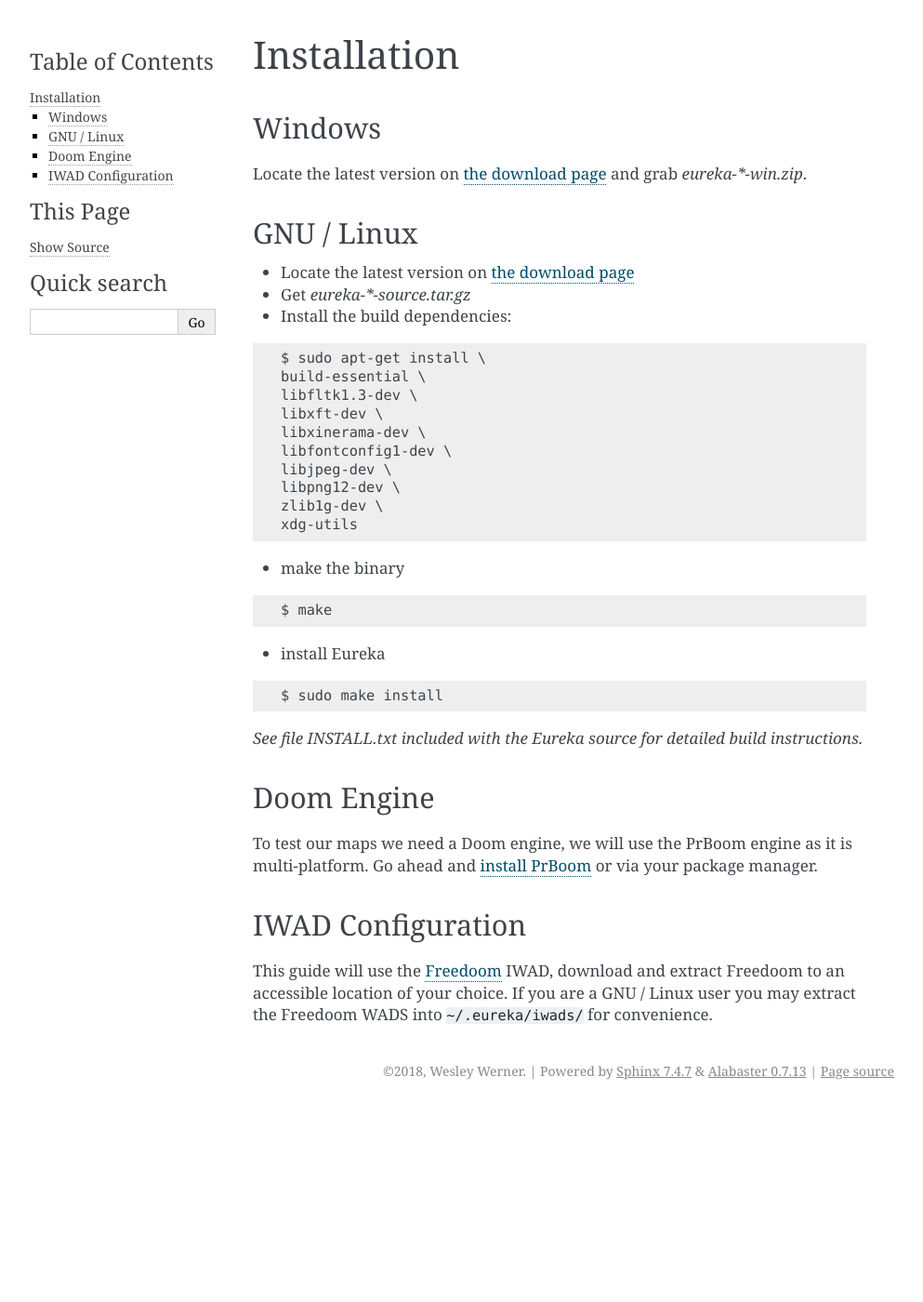
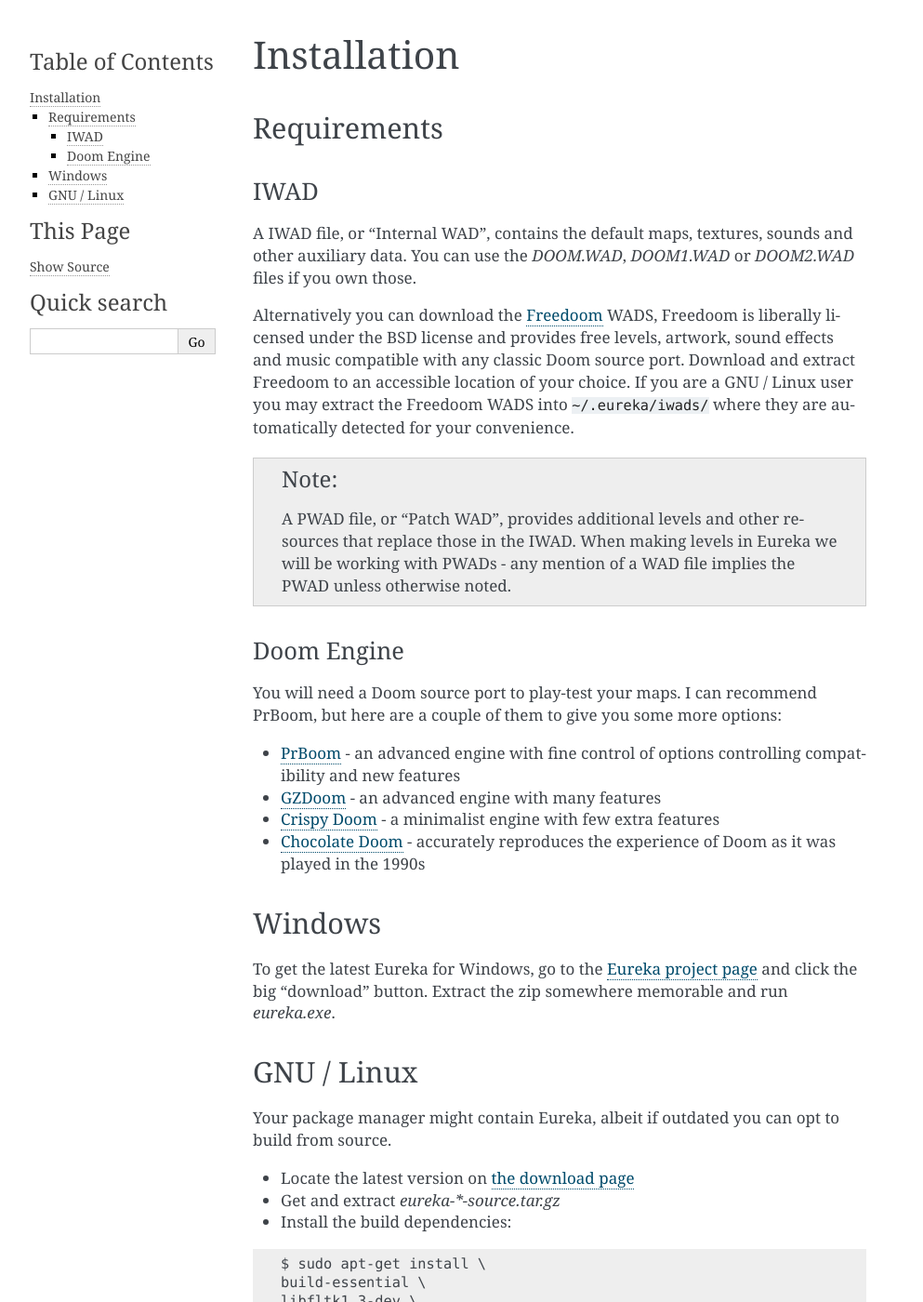
Before and after one commit to wesleywerner/eureka-docs, a Sphinx documentation site: the page built from source/installation.rst, in a window 1280 px wide and 1400 px high. Shown: the whole window at 93% size, without its empty margins (148-1141 px from the left). Built offline with Sphinx 7.4.7, drawn with Linux system fonts in a browser that asks for light colours; some of the changed text lies outside the part shown.

Commit message:
Add IWAD requirements and source port suggestions to installation page.

```diff
--- a/source/installation.rst
+++ b/source/installation.rst
@@ -1,16 +1,43 @@
 Installation
 ============
+
+Requirements
+------------
+
+IWAD
+^^^^
+
+A IWAD file, or "Internal WAD", contains the default maps, textures, sounds and other auxiliary data. You can use the `DOOM.WAD`, `DOOM1.WAD` or `DOOM2.WAD` files if you own those.
+
+Alternatively you can download the `Freedoom <http://freedoom.github.io/>`_ WADS, Freedoom is liberally licensed under the BSD license and provides free levels, artwork, sound effects and music compatible with any classic Doom source port. Download and extract Freedoom to an accessible location of your choice. If you are a GNU / Linux user you may extract the Freedoom WADS into ``~/.eureka/iwads/`` where they are automatically detected for your convenience.
+
+.. note::
+
+    A PWAD file, or "Patch WAD", provides additional levels and other resources that replace those in the IWAD. When making levels in Eureka we will be working with PWADs - any mention of a WAD file implies the PWAD unless otherwise noted.
+
+Doom Engine
+^^^^^^^^^^^
+
+You will need a Doom source port to play-test your maps. I can recommend PrBoom, but here are a couple of them to give you some more options:
+
+* `PrBoom <http://prboom.sourceforge.net/>`_ - an advanced engine with fine control of options controlling compatibility and new features
+* `GZDoom <https://gzdoom.drdteam.org/>`_ - an advanced engine with many features
+* `Crispy Doom <https://fabiangreffrath.github.io/crispy-doom>`_ - a minimalist engine with few extra features
+* `Chocolate Doom <https://www.chocolate-doom.org>`_ - accurately reproduces the experience of Doom as it was played in the 1990s
+
 
 Windows
 -------
 
-Locate the latest version on `the download page <https://sourceforge.net/projects/eureka-editor/files/Eureka/>`_ and grab `eureka-*-win.zip`.
+To get the latest Eureka for Windows, go to the `Eureka project page <https://sourceforge.net/projects/eureka-editor/>`_ and click the big "download" button. Extract the zip somewhere memorable and run `eureka.exe`.
 
 GNU / Linux
 -----------
 
+Your package manager might contain Eureka, albeit if outdated you can opt to build from source.
+
 * Locate the latest version on `the download page <https://sourceforge.net/projects/eureka-editor/files/Eureka/>`_
-* Get `eureka-*-source.tar.gz`
+* Get and extract `eureka-*-source.tar.gz`
 * Install the build dependencies:
 
 ::
@@ -30,6 +57,7 @@
 
 ::
 
+    $ cd eureka*
     $ make
 
 * install Eureka
@@ -38,15 +66,6 @@
 
     $ sudo make install
 
-*See file INSTALL.txt included with the Eureka source for detailed build instructions.*
+.. note::
 
-
-Doom Engine
------------
-
-To test our maps we need a Doom engine, we will use the PrBoom engine as it is multi-platform. Go ahead and `install PrBoom <http://prboom.sourceforge.net/>`_ or via your package manager.
-
-IWAD Configuration
-------------------
-
-This guide will use the `Freedoom <http://freedoom.github.io/>`_ IWAD, download and extract Freedoom to an accessible location of your choice. If you are a GNU / Linux user you may extract the Freedoom WADS into ``~/.eureka/iwads/`` for convenience.
+    See file INSTALL.txt included with the Eureka source for detailed build instructions.
```
Also changed, not shown: source/wad-management/index.rst (+2 -6 lines).
